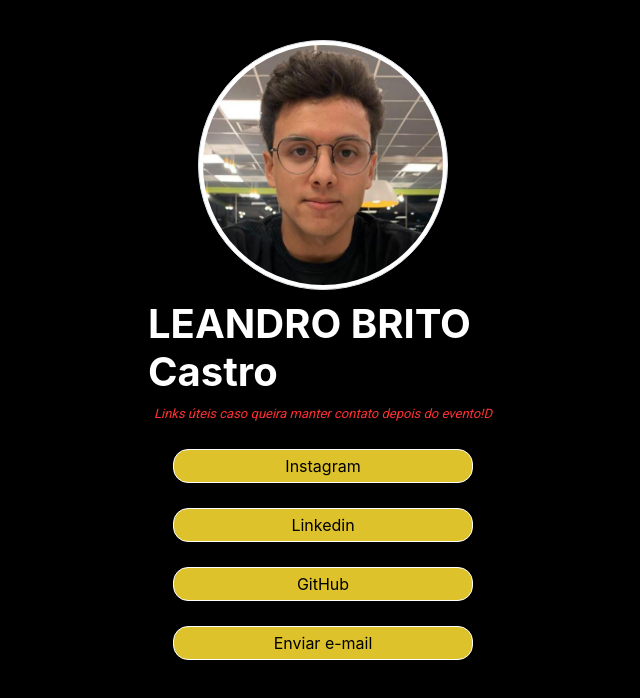
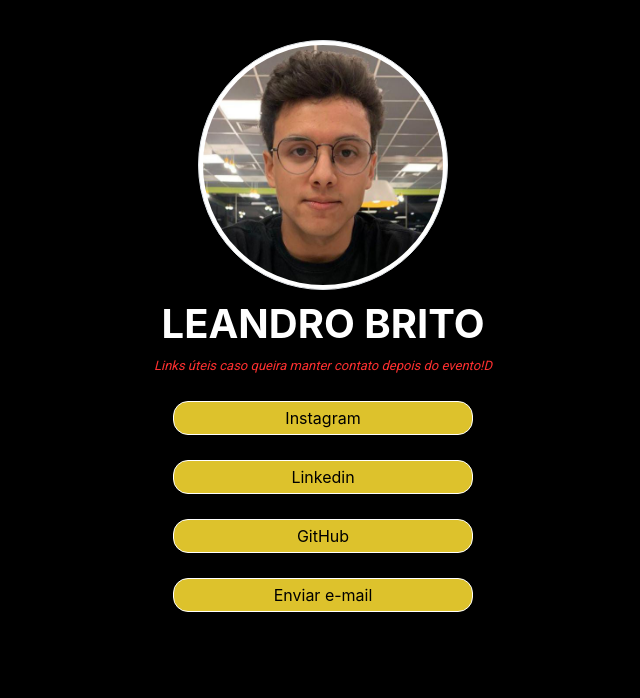
Before and after one commit to leandrobritodev/links-pessoais, a plain HTML site: page index.html in a window 1280 px wide. Shown: the whole page, without its empty margins (317-957 px from the left). Drawn offline with Linux system fonts and the light colour scheme; a web font is replaced by a local one.

Commit message:
Update index.html

```diff
--- a/index.html
+++ b/index.html
@@ -19,7 +19,7 @@
                 <div class="col-sm-4"></div>
                 <div class="col-sm-4 conteudo">
                     <img src="foto.jpg" class="rounded-circle mx-auto d-block img-thumbnail" alt="o tal do cria tá ligado">
-                    <h1 class="d-flex justify-content-center">LEANDRO BRITO Castro</h1>
+                    <h1 class="d-flex justify-content-center">LEANDRO BRITO</h1>
 <!--                     <p class="d-flex justify-content-center text-center">Não fique triste por ter acabado, fique feliz por ter acontecido</p> -->
                     <p class="d-flex justify-content-center text-center"><i>Links úteis caso queira manter contato depois do evento!D</i></p>
                     <a class="d-flex justify-content-center" href="https://www.instagram.com/html.eandro/" target="_blank">Instagram</a>
```
